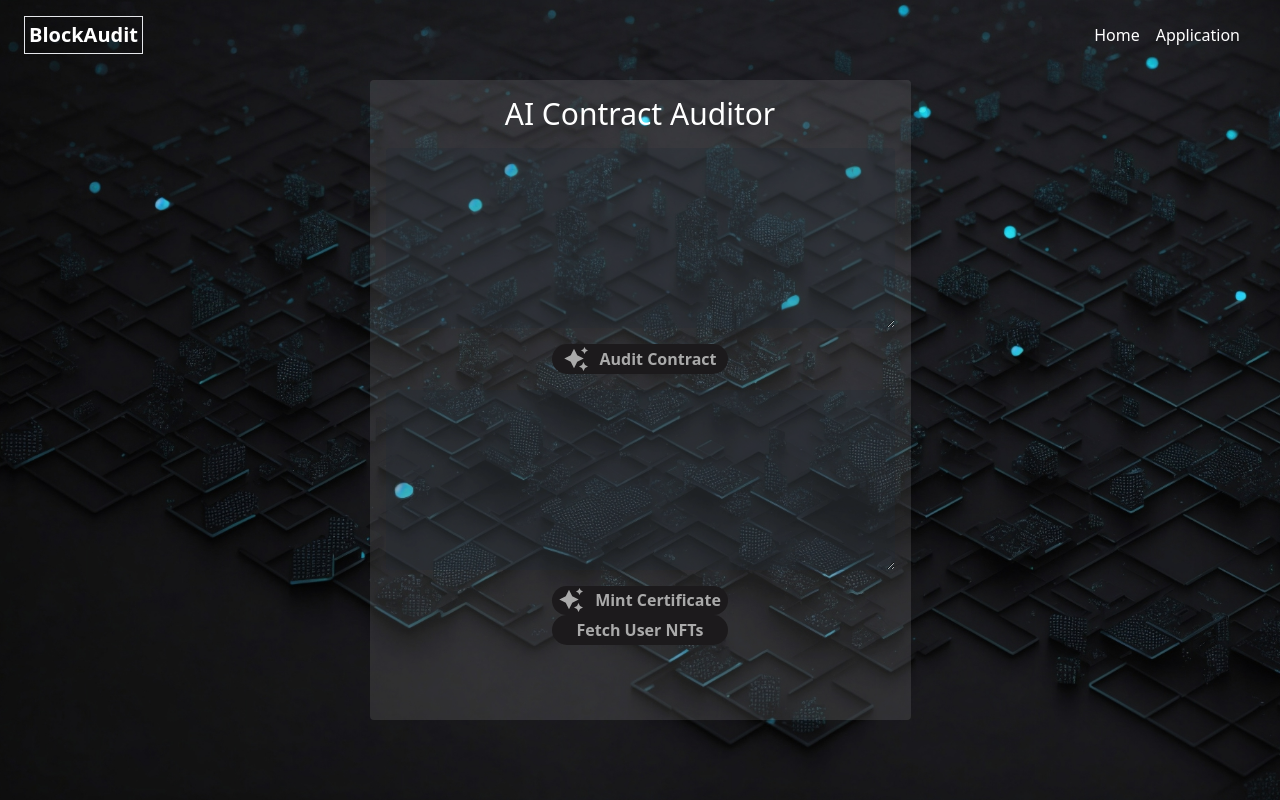
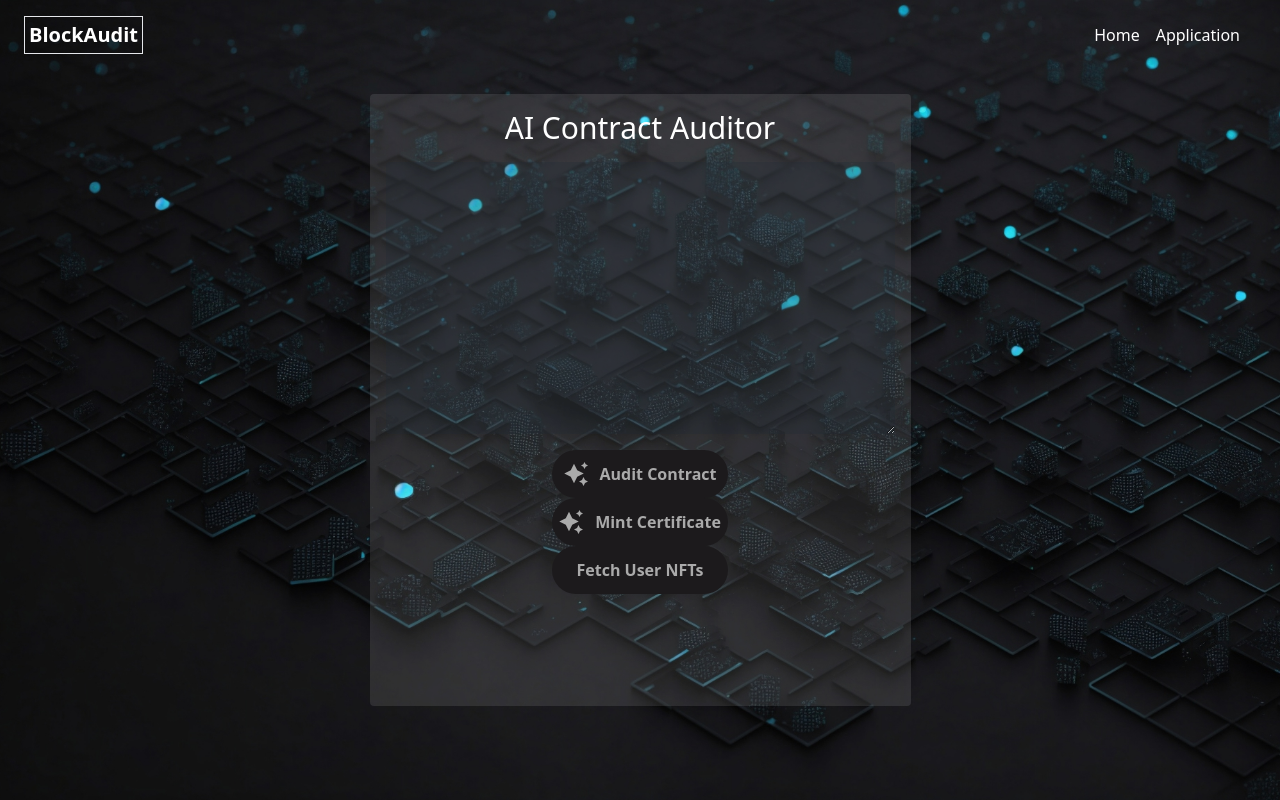
Before and after one commit to Jahanshah1/Block-Audit, a React (Create React App) app: page /Application in a window 1280 px wide. Built offline with nearby package versions, Linux system fonts and the light colour scheme.

Commit message:
lighthouse setup

```diff
--- a/package.json
+++ b/package.json
@@ -3,10 +3,14 @@
   "version": "0.1.0",
   "private": true,
   "dependencies": {
+    "@lighthouse-web3/sdk": "^0.3.0",
     "@openzeppelin/contracts": "^5.0.1",
     "@testing-library/jest-dom": "^5.17.0",
     "@testing-library/react": "^13.4.0",
     "@testing-library/user-event": "^13.5.0",
+    "axios": "^1.6.2",
+    "dotenv": "^16.3.1",
+    "ethers": "^6.9.0",
     "react": "^18.2.0",
     "react-dom": "^18.2.0",
     "react-router-dom": "^6.20.1",
--- a/src/components/Application.jsx
+++ b/src/components/Application.jsx
@@ -1,6 +1,9 @@
 import React, { useState, useEffect } from "react";
 import Web3 from "web3";
 import Img from './BG.jpg'
+import lighthouse from '@lighthouse-web3/sdk'
+
+
 
 
 
@@ -14,6 +17,8 @@ const Application = () => {
   const [contract, setContract] = useState(null);
   const [account, setAccount] = useState("");
   const [userNFTs, setUserNFTs] = useState([]);
+
+
 
 
   useEffect(() => {
@@ -582,6 +587,7 @@ const Application = () => {
       setAuditResult1(result.result1 || "");
       setAuditResult2(result.result2 || "");
       setAuditResult3(result.result3 || "");
+      LiHo();
     } catch (error) {
       console.error("Error:", error);
       setAuditResult1("Failed to audit the contract.");
@@ -589,6 +595,10 @@ const Application = () => {
       setAuditResult3("Failed to audit the contract.");
     }
   };
+
+
+
+{/* Mint Certificate function from smart contract*/}
 
   const mintCertificate = async () => {
     try {
@@ -601,7 +611,7 @@ const Application = () => {
         alert("Contract not initialized.");
         return;
       }
-
+{/* Responsible for minting the output dynamically */}
       const combinedResult = `${auditResult1}\n${auditResult2}\n${auditResult3}`;
       if (!combinedResult.trim()) {
         alert("No audit results to mint.");
@@ -623,6 +633,8 @@ const Application = () => {
   };
 
 
+
+{/* Fetching NFTs fucntion from smart contract */}
    const fetchUserNFTs = async () => {
     try {
       const accounts = await window.ethereum.request({ method: "eth_accounts" });
@@ -638,6 +650,41 @@ const Application = () => {
     // Fetch user's NFTs when the component mounts
     fetchUserNFTs();
   }, []);
+
+
+
+
+
+  {/*Lighthouse*/ }
+
+const LiHo = async () => {
+  const generateTextFromAuditResults = () => {
+    let text = "";
+
+    if (auditResult1) {
+      text += auditResult1 + "\n";
+    }
+
+    if (auditResult2) {
+      text += auditResult2 + "\n";
+    }
+
+    if (auditResult3) {
+      text += auditResult3 + "\n";
+    }
+
+    return text.trim(); // Remove extra newline at the end if any
+  };
+  const text = generateTextFromAuditResults();
+
+  console.log(text)
+  const apiKey = process.env.REACT_APP_LIGHTHOUSE_API_KEY;
+  const response = await lighthouse.uploadText(text, apiKey)
+  console.log(response)
+  // https://gateway.lighthouse.storage/ipfs/QmUJeYrGpi8Mi7hxtap6DTkX5iKJEpGxdGVZm3x15yMuNN
+
+}
+
 
   return (
     <div className="h-screen bg-center bg-cover bg-no-repeat relative flex items-center justify-center" style={{ backgroundImage: `url(${Img})`, backdropFilter: 'blur(10px)' }}>
@@ -656,14 +703,6 @@ const Application = () => {
           </svg>
           <span className="text font-bold">Audit Contract</span>
         </button>
-
-        <textarea
-          value={analysisText}
-          onChange={(e) => setAnalysisText(e.target.value)} // Update the analysis text
-          rows="10"
-          cols="50"
-          className="textarea bg-gray-800 bg-opacity-25 text-white rounded p-4 my-4 w-full"
-        ></textarea>
 
               <button className="btn2" onClick={mintCertificate}>
         <svg height="24" width="24" fill="#FFFFFF" viewBox="0 0 24 24" data-name="Layer 1" id="Layer_1" className="sparkle">
```
Also changed, not shown: 2 other files (tests, documents, lock files or other folders).
